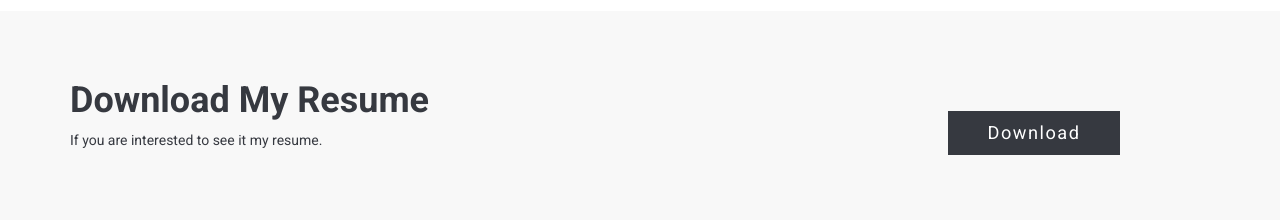
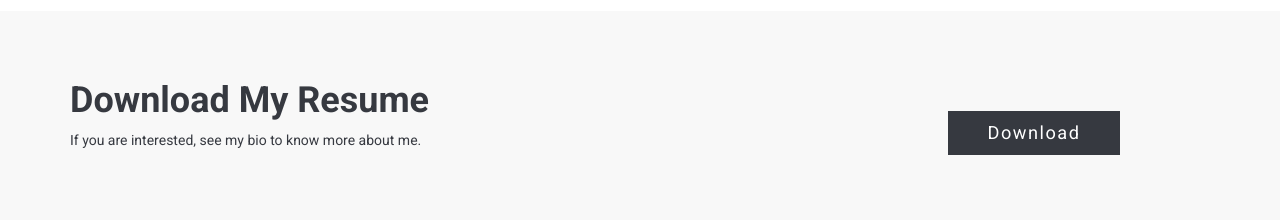
Before and after one commit to dareeneid/dareenwebsite, a plain HTML site: page index.html in a window 1280 px wide. Shown: the part 1560-1780 px from the top of the page. Drawn offline with Linux system fonts and the light colour scheme.

Commit message:
Update index.html

```diff
--- a/index.html
+++ b/index.html
@@ -295,7 +295,7 @@
 
                               <div class="col-md-9">
                                   <h1>Download My Resume</h1>
-                                  <p>If you are interested to see it my resume.</p>
+                                  <p>If you are interested, see my bio to know more about me.</p>
                               </div>
 
                               <div class="col-md-3">
```
